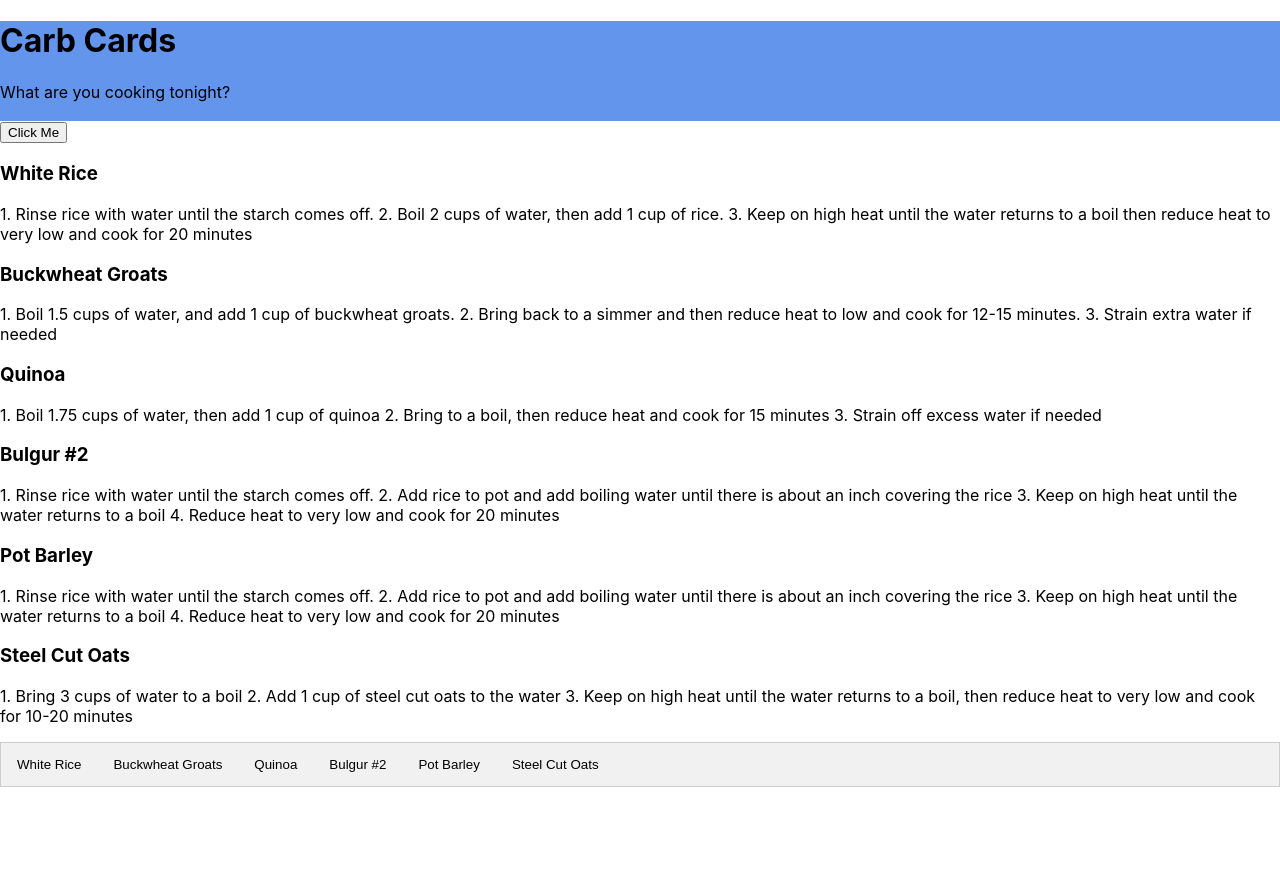
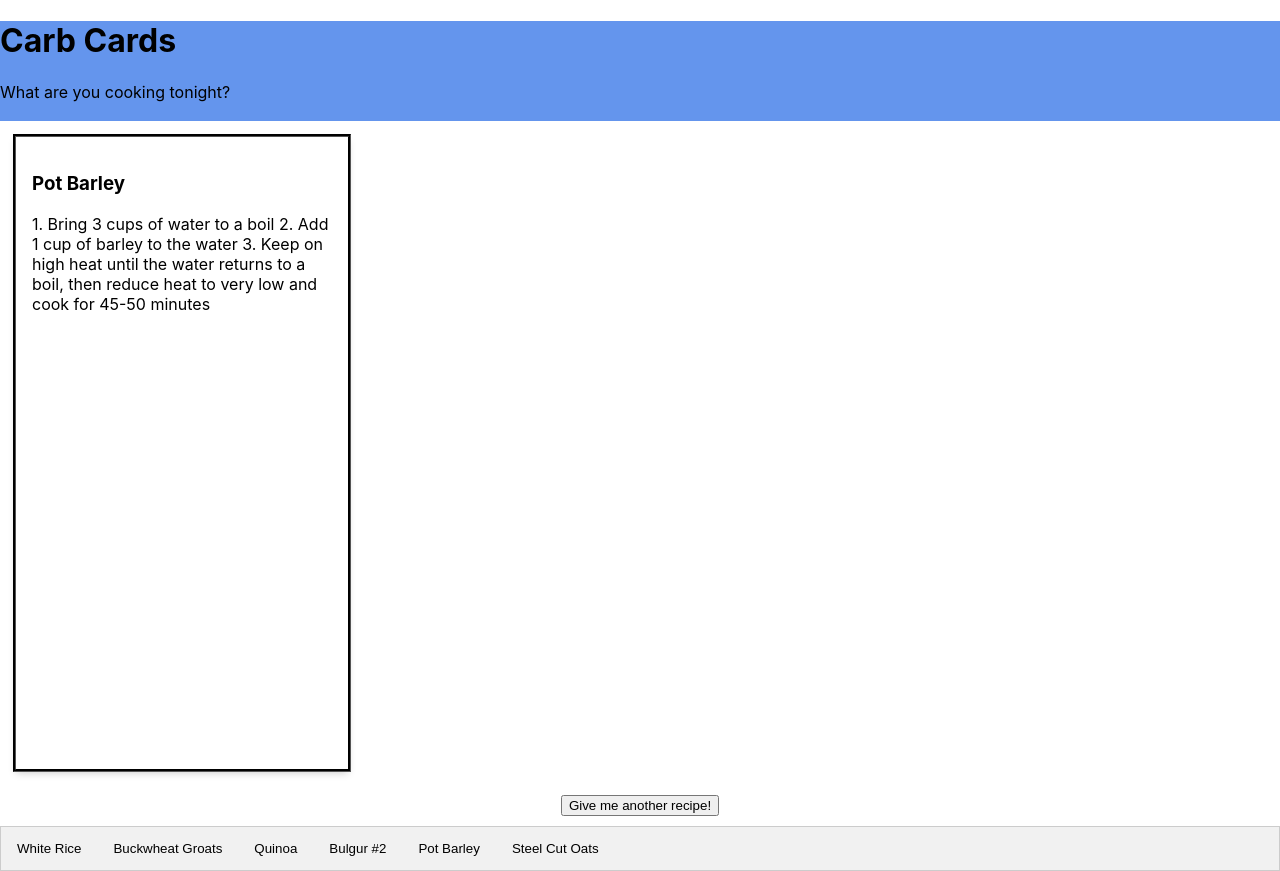
Before and after one commit to MarieIndustries/carb-cards, a React (Create React App) app: page / in a window 1280 px wide. Before the commit the page ends 800 px from the top, so only its background shows below. Built offline with nearby package versions, Linux system fonts and the light colour scheme.

Commit message:
basic functionality including showing a random recipe and bringing up a new random recipe when clicking button

```diff
--- a/src/App.js
+++ b/src/App.js
@@ -1,14 +1,39 @@
 import React from 'react'
 import Header from './components/Header'
-import Body from './components/Body'
-import Footer from './components/Footer'
+import Card from './components/Card'
+import Navbar from './components/Navbar'
+import CarbData from './CarbData'
+import './index.css'
 
 function App() {
+  const [currentRecipe, setCurrentRecipe] = React.useState(randomRecipeIndex())
+
+
+  function randomRecipeIndex(){
+    return Math.floor(Math.random() * CarbData.data.length)
+  }
+
+  function newRecipeButton(){
+    return(
+      <div className="randomizeRecipeButton">
+        <button onClick={() => randomRecipe()}>Give me another recipe!</button>
+      </div>
+    )
+  }
+
+  function randomRecipe(){
+    const newRandomRecipeIndex = randomRecipeIndex();
+    setCurrentRecipe(prevIndex => {
+      return newRandomRecipeIndex === prevIndex ? randomRecipeIndex() : newRandomRecipeIndex;
+    })
+  }
+
   return (
     <div className="App">
         <Header />
-        <Body />
-        <Footer />
+        <Card recipeIndex={currentRecipe}/>
+        {newRecipeButton()}
+        <Navbar />
     </div>
   );
 }
--- a/src/CarbData.js
+++ b/src/CarbData.js
@@ -49,7 +49,7 @@ const carbData = {
         {
             id: 4,
             title: "Bulgur #2",
-            directions: "1. Rinse rice with water until the starch comes off.        2. Add rice to pot and add boiling water until there is about an inch covering the rice        3. Keep on high heat until the water returns to a boil        4. Reduce heat to very low and cook for 20 minutes",
+            directions: "1. Bring 1.5 cups of water to a boil        2. Add 1 cup of bulgur to the water        3. Keep on high heat until the water simmers, then reduce heat to very low and cook for 7 minutes",
             coverImg: "white-rice.png",
             nutrition: {
                 calories: 342,
@@ -64,7 +64,7 @@ const carbData = {
         {
             id: 5,
             title: "Pot Barley",
-            directions: "1. Rinse rice with water until the starch comes off.        2. Add rice to pot and add boiling water until there is about an inch covering the rice        3. Keep on high heat until the water returns to a boil        4. Reduce heat to very low and cook for 20 minutes",
+            directions: "1. Bring 3 cups of water to a boil        2. Add 1 cup of barley to the water        3. Keep on high heat until the water returns to a boil, then reduce heat to very low and cook for 45-50 minutes",
             coverImg: "white-rice.png",
             nutrition: {
                 calories: 356,
--- a/src/components/Body.js
+++ /dev/null
@@ -1,50 +0,0 @@
-import React from 'react'
-import CarbData from '../CarbData.js'
-
-export default function BodyContent(){
-
-    const [showContent, setShowContent] = React.useState(false)
-
-    function displayOnClick() {
-        setShowContent(prevState=> !prevState)
-    }
-
-    function BodyData() {
-        return (
-            <div>
-                <button onClick={displayOnClick}>Click Me</button>
-                { showContent ? <HiddenThing /> : null}
-            </div>
-        )
-    }
-
-
-    function HiddenThing(){
-        const data = CarbData.data;
-
-        return (
-            <div className="tabcontent">
-                <h3>{data[3].title}</h3>
-                <p>{data[3].directions}</p>
-            </div>
-        )
-
-    }
-
-
-    const carbCacheData = CarbData.data.map(item=> {
-        return (
-            <div className="tabcontent">
-                <h3>{item.title}</h3>
-                <p>{item.directions}</p>
-            </div>
-        )
-    })
-
-    return(
-        <div>
-            {BodyData()}
-            <div>{carbCacheData}</div>
-        </div>
-    )
-}
--- /dev/null
+++ b/src/components/Card.js
@@ -0,0 +1,19 @@
+import React from 'react'
+import CarbData from '../CarbData.js'
+import '../index.css'
+
+export default function Card(props){
+
+    const data = CarbData.data;
+
+    //TODO: add nutrition content to card. Maybe hide when button is clicked
+
+    return(
+        <div className="card">
+           <div>
+                 <h3>{data[props.recipeIndex].title}</h3>
+                 <p>{data[props.recipeIndex].directions}</p>
+             </div>
+        </div>
+    )
+}
--- a/src/components/Footer.js
+++ b/src/components/Navbar.js
@@ -2,14 +2,15 @@ import React from 'react'
 import CarbData from '../CarbData.js'
 import '../index.css'
 
-export default function Footer(){
+export default function Navbar(){
 
-    //maybe import the data and create buttons for each that will bring up the recipe
+    //TODO: clicking one of these will bring up its card info
+
     const buttonNames = CarbData.data.map(item=>{
-        return(<button >{item.title}</button>)
+        return(<button key={item.id}>{item.title}</button>)
     })
+
     return(
-
         <div className="tab">
             {buttonNames}
         </div>
--- a/src/index.css
+++ b/src/index.css
@@ -12,9 +12,24 @@ code {
     monospace;
 }
 
-.header{
+.header {
   height: 100px;
   background-color:cornflowerblue;
+}
+
+.card {
+  display: flex;
+  justify-content: center;
+  height: 600px;
+  width: 300px;
+  box-shadow: 0 4px 8px 0 rgba(0,0,0,0.2);
+  outline-style: groove;
+  margin: 1em;
+  padding: 1em;
+}
+
+.card:hover {
+  box-shadow: 0 8px 16px 0 rgba(0,0,0,0.2);
 }
 
 .tab {
@@ -36,3 +51,9 @@ code {
 .tab button:hover {
   background-color: #ddd;
 }
+
+.randomizeRecipeButton {
+  display: flex;
+  justify-content: center;
+  padding: 10px;
+}
```
